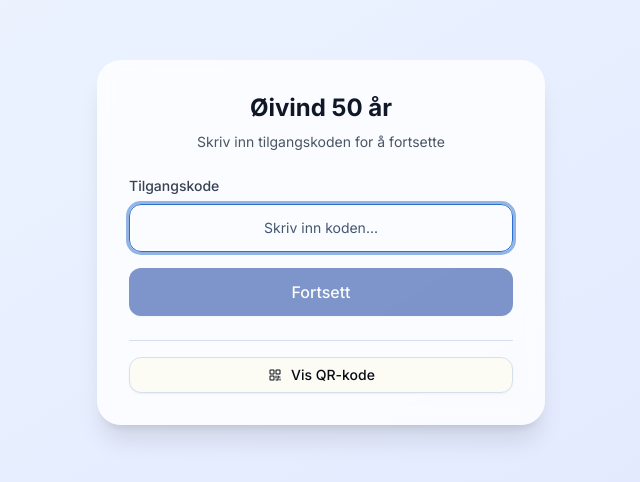
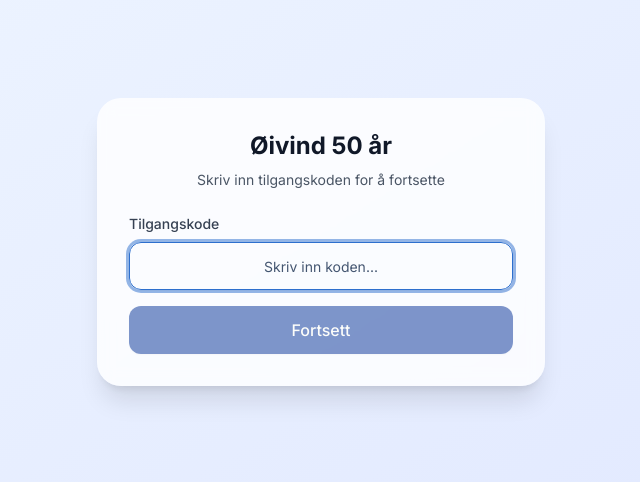
Before and after one commit to larsb/oas50web-repository, a React (Vite) app: page / in a window 1280 px wide. Shown: the part 158-640 px from the top of the page, without its empty margins (319-959 px from the left). Built offline with nearby package versions, Linux system fonts and the light colour scheme.

Commit message:
Generated by Spark: remove QR code functionality

```diff
--- a/src/App.tsx
+++ b/src/App.tsx
@@ -2,7 +2,6 @@ import { Button } from "@/components/ui/button";
 import { Card } from "@/components/ui/card";
 import { Input } from "@/components/ui/input";
 import { Label } from "@/components/ui/label";
-import { QrCode } from "@phosphor-icons/react";
 import { useState, useEffect } from "react";
 import { toast } from "sonner";
 import backgroundImage from '@/assets/images/flyfish.gif';
@@ -11,7 +10,6 @@ import image2 from '@/assets/images/shirt-1333x2000.jpg';
 function App() {
   const [accessCode, setAccessCode] = useState("");
   const [isAuthorized, setIsAuthorized] = useState(false);
-  const [showQR, setShowQR] = useState(false);
 
   const correctAccessCode = "oivind50";
 
@@ -75,25 +73,6 @@ function App() {
                   Fortsett
                 </Button>
               </form>
-
-              <div className="border-t pt-4">
-                <Button
-                  variant="outline"
-                  onClick={() => setShowQR(!showQR)}
-                  className="w-full gap-2"
-                >
-                  <QrCode className="h-4 w-4" />
-                  {showQR ? "Skjul QR-kode" : "Vis QR-kode"}
-                </Button>
-
-                {showQR && (
-                  <div className="mt-4 text-center">
-                    <p className="text-sm text-gray-500">
-                      QR-kode vil være tilgjengelig snart
-                    </p>
-                  </div>
-                )}
-              </div>
             </div>
           </Card>
         </div>
```
